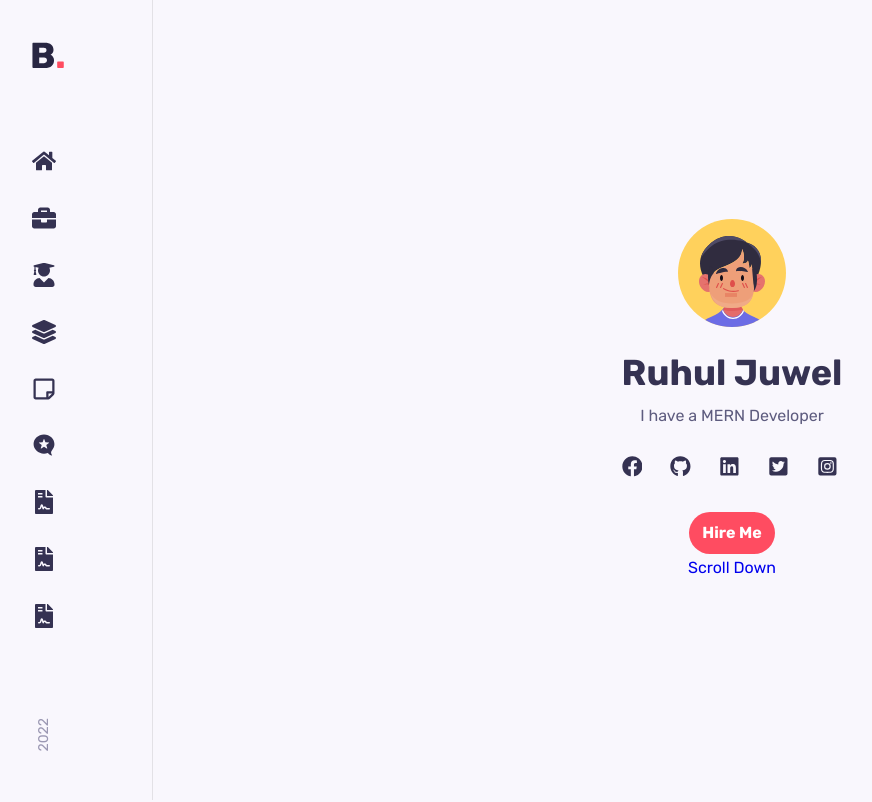
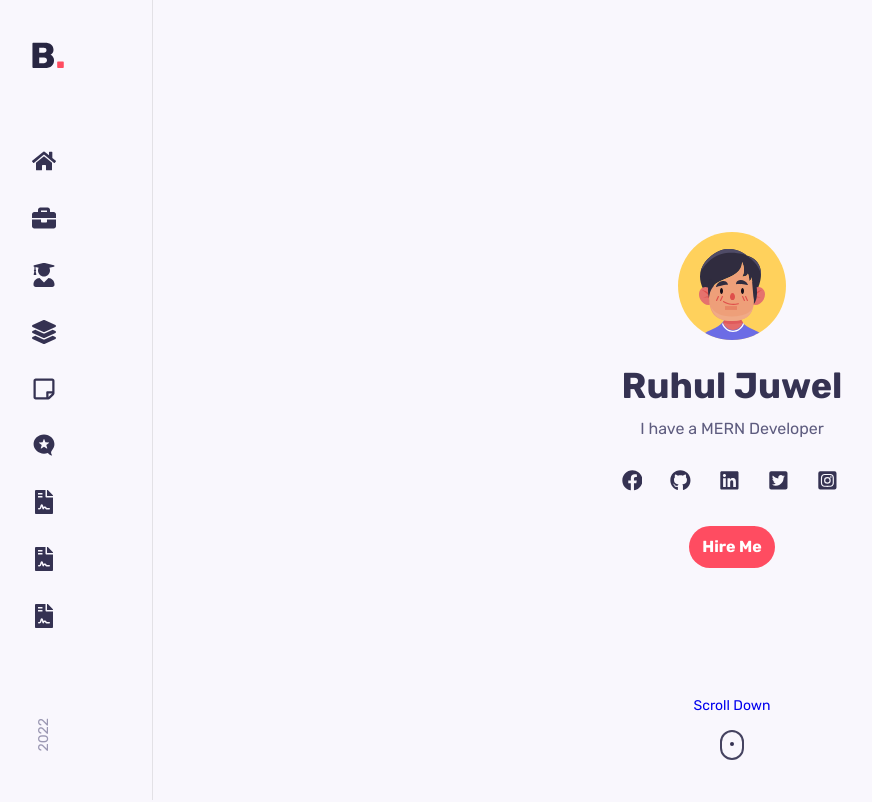
Before and after one commit to ruhulamin111/ruhul, a React (Create React App) app: page / in a window 1280 px wide. Shown: the top 802 px of the page, without its empty margins (8-880 px from the left). Built offline with nearby package versions, Linux system fonts and the light colour scheme; the HTML template or start-up script is replaced by a standard one.

Commit message:
animated add

```diff
--- a/src/components/Home/Home.css
+++ b/src/components/Home/Home.css
@@ -36,3 +36,56 @@
 .home_socials_link:hover {
     color: hsl(43, 100%, 68%);
 }
+
+.scroll_down {
+    position: absolute;
+    bottom: 2.5rem;
+    left: 0;
+    width: 100%;
+}
+
+.home_scroll_name {
+    font-size: var(--small-font-size);
+}
+
+.mouse {
+    border: 2px solid #454360;
+    display: block;
+    height: 1.6rem;
+    width: 1.25rem;
+    margin: auto;
+    margin-top: .75rem;
+    border-radius: 1rem;
+    position: relative;
+}
+
+.wheel {
+    background-color: var(--title-color);
+    border-radius: 100%;
+    width: .25rem;
+    height: .25rem;
+    position: absolute;
+    top: .5rem;
+    left: 50%;
+    transform: translateX(-50%);
+    animation: ani_mouse 2s linear infinite;
+}
+
+@keyframes ani_mouse {
+    0% {
+        top: 29%;
+    }
+
+    15% {
+        top: 50%;
+    }
+
+    50% {
+        top: 50%;
+    }
+
+    100% {
+        top: 29%;
+    }
+
+}
```
